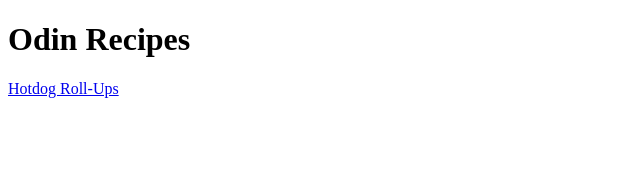
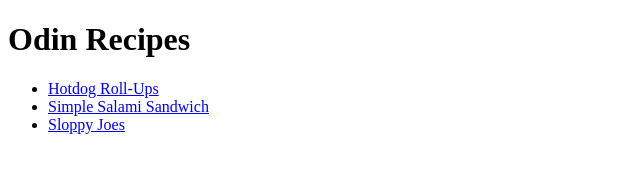
Before and after one commit to GarciaRonald/odin-recipes, a plain HTML site: page index.html in a window 1280 px wide. Shown: the whole page, without its empty margins (0-640 px from the left). Drawn offline with Linux system fonts and the light colour scheme.

Commit message:
Add links into <ul> in index.html

```diff
--- a/index.html
+++ b/index.html
@@ -7,6 +7,11 @@
 </head>
 <body>
     <h1>Odin Recipes</h1>
-    <a href="./recipes/hotdog-roll-ups.html">Hotdog Roll-Ups</a>
+    <ul>
+        <li><a href="./recipes/hotdog-roll-ups.html">Hotdog Roll-Ups</a></li>
+        <li><a href="./recipes/simple-salami-sandwich.html">Simple Salami Sandwich</a></li>
+        <li><a href="./recipes/sloppy-joes.html">Sloppy Joes</a></li>
+    </ul>
+
 </body>
 </html>
```
